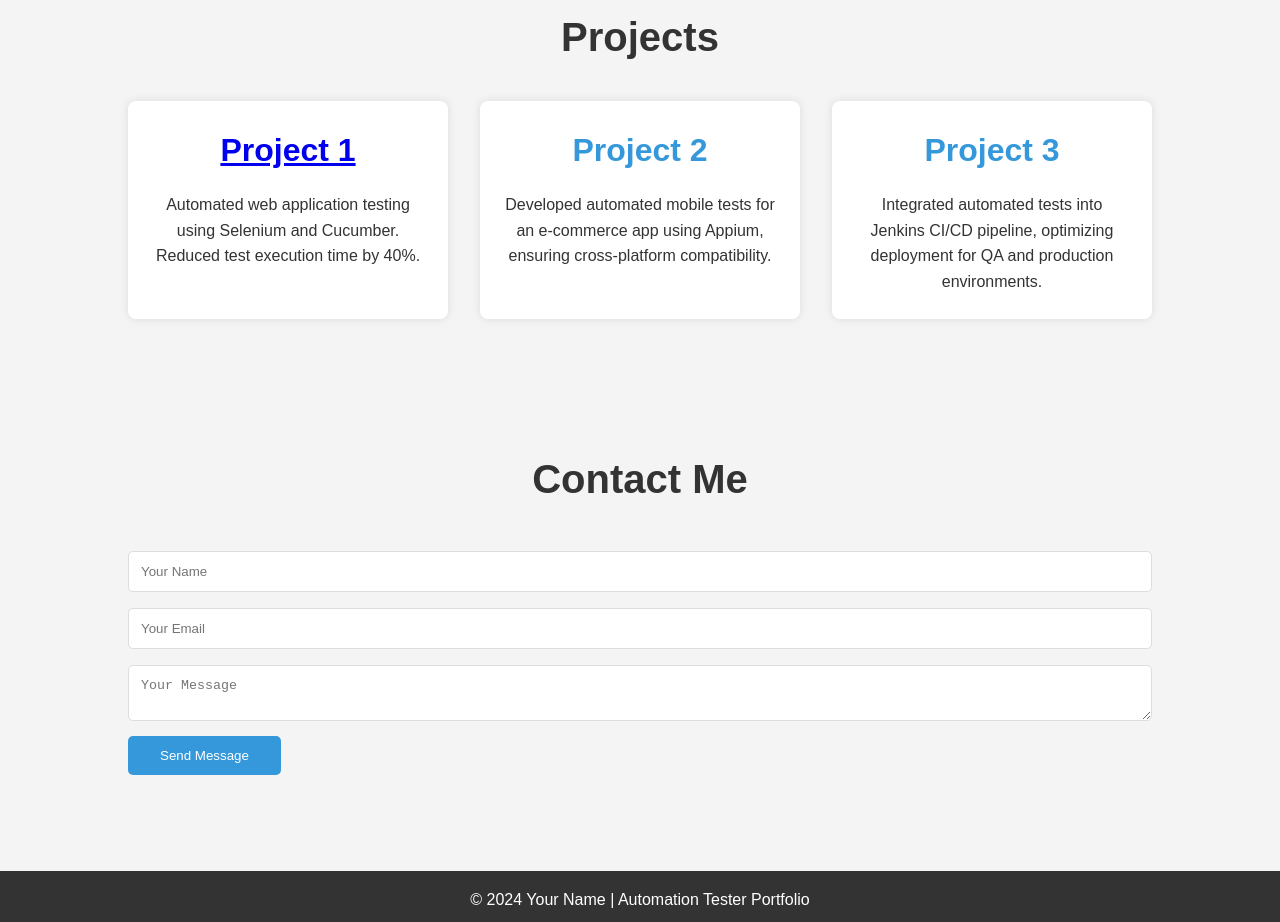
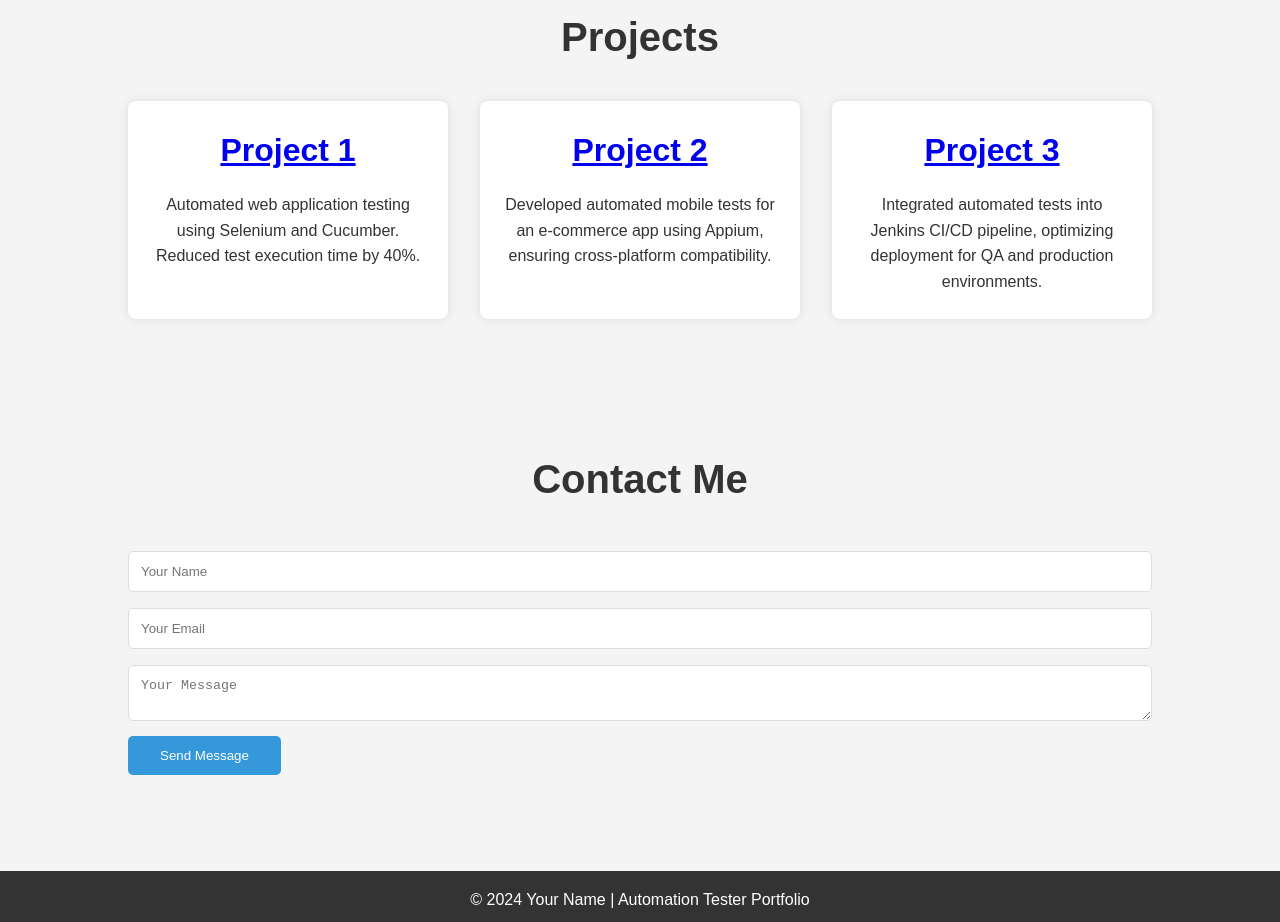
Before and after one commit to basil-hameed/testfolio, a plain HTML site: page index.html in a window 1280 px wide. Shown: the part 1560-2482 px from the top of the page. Drawn offline with Linux system fonts and the light colour scheme.

Commit message:
Update index.html

```diff
--- a/index.html
+++ b/index.html
@@ -84,11 +84,11 @@
                     <p>Automated web application testing using Selenium and Cucumber. Reduced test execution time by 40%.</p>
                 </div>
                 <div class="project-card">
-                    <h3>Project 2</h3>
+                    <h3><a href="https://github.com/basil-hameed/SaucePOM.git">Project 2</a></h3>
                     <p>Developed automated mobile tests for an e-commerce app using Appium, ensuring cross-platform compatibility.</p>
                 </div>
                 <div class="project-card">
-                    <h3>Project 3</h3>
+                    <h3><a href="https://github.com/basil-hameed/SaucePOM.git">Project 3</a></h3>
                     <p>Integrated automated tests into Jenkins CI/CD pipeline, optimizing deployment for QA and production environments.</p>
                 </div>
             </div>
```
